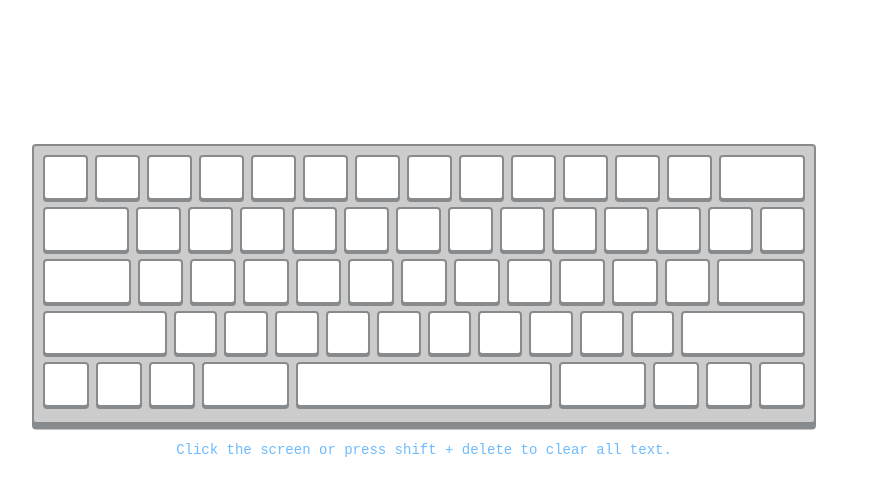
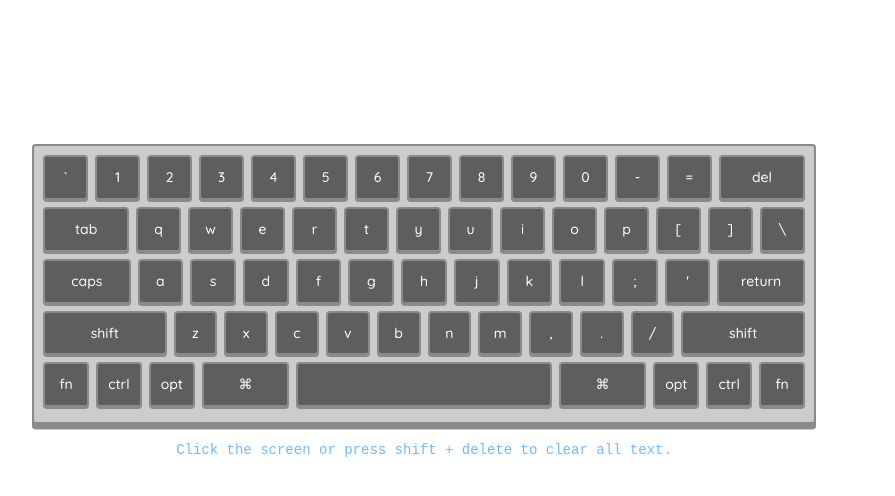
Before and after one commit to Spnetic-5/clarifAI, a plain HTML site: page index.html in a window 1280 px wide. Shown: the part 282-778 px from the top of the page, without its empty margins (216-1111 px from the left). Drawn offline with nearby package versions, Linux system fonts and the light colour scheme; files that its build step writes are made by us from their sources.

Commit message:
Update style.scss

```diff
--- a/scss/style.scss
+++ b/scss/style.scss
@@ -1,5 +1,5 @@
 //Set up some color variables
-$darkgray: #ffffff;
+$darkgray: #5f5d5d;
 $midgray: #888b8d;
 $lightgray: #a7a8aa;
 $yellow: #ffd100;
```
